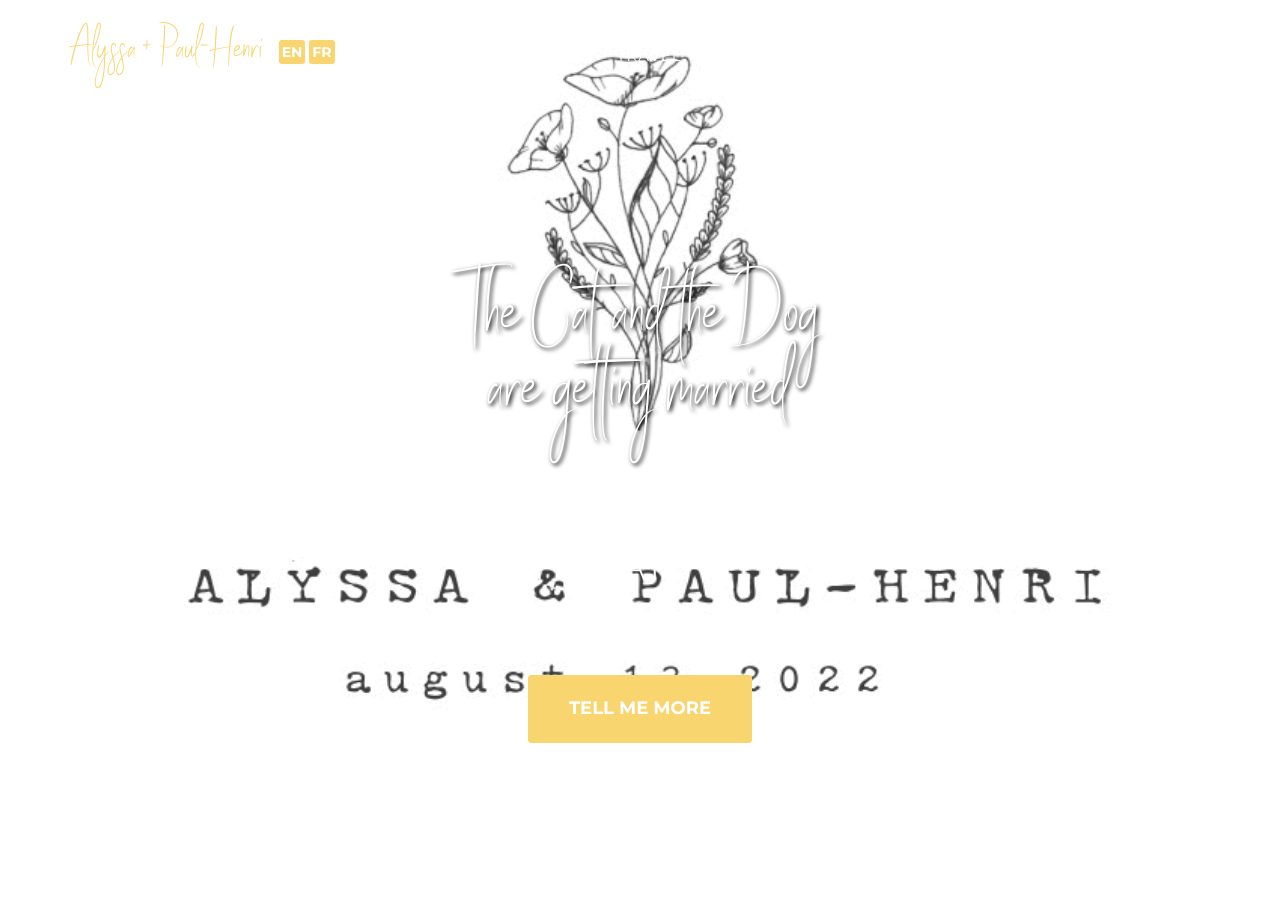
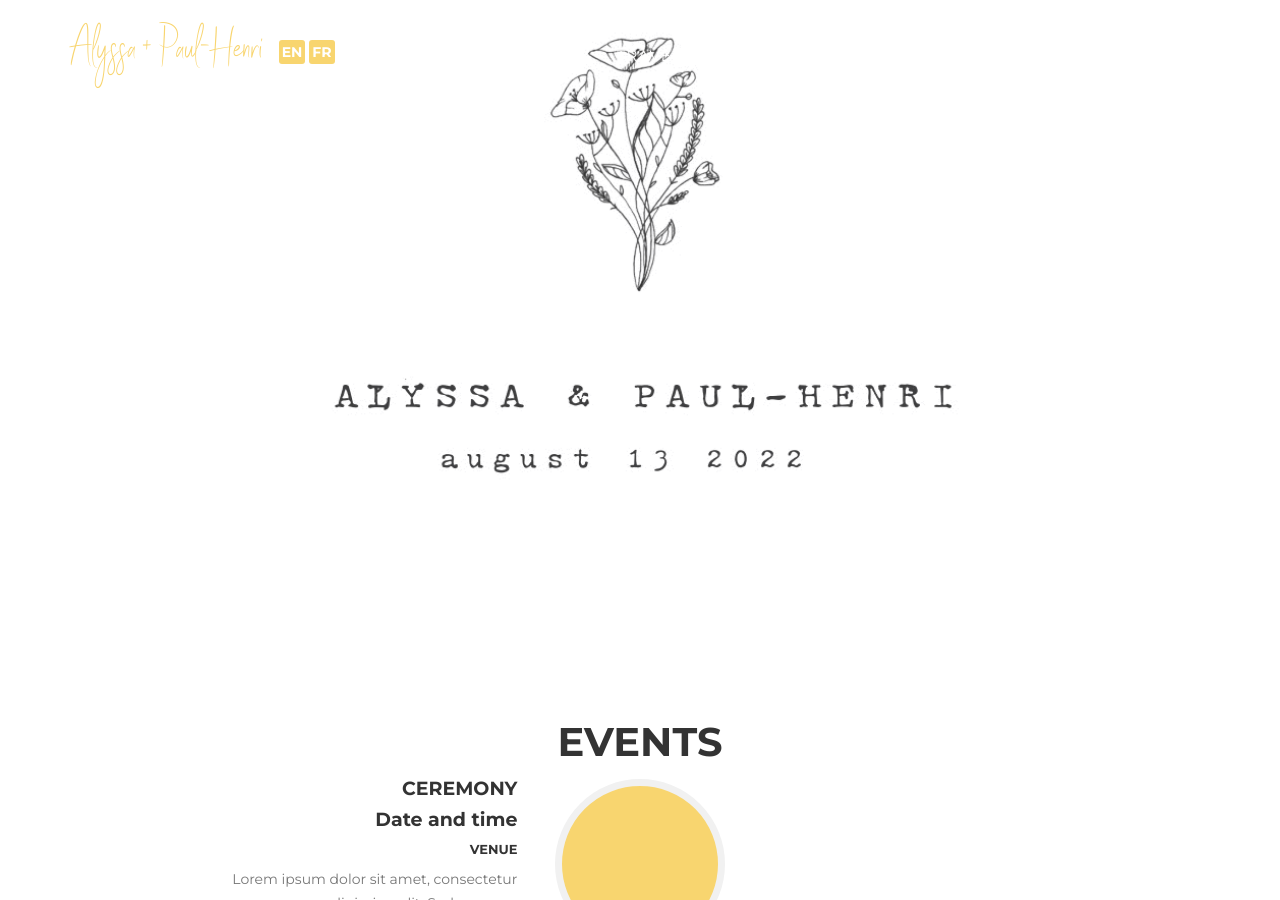
Before and after one commit to alyssapaulhenri/alyssapaulhenri.github.io, a Jekyll site: the page built from index.html, in a window 1280 px wide and 900 px high. Built offline with Jekyll 4.4.1, drawn with Linux system fonts in a browser that asks for light colours; some web fonts are replaced.

Commit message:
Remove useless text

```diff
--- a/_includes/en_data/header.html
+++ b/_includes/en_data/header.html
@@ -56,10 +56,9 @@
 <header>
     <div class="container">
         <div class="intro-text">
-            <div class="intro-heading">The Cat and the Dog<br>are getting married</div>
-            <div class="intro-lead-in">DATE</div>
-            <div class="intro-lead-in">Somewhere nice</div>
-            <a href="#events" class="page-scroll btn btn-xl">Tell Me More</a>
+            <div class="intro-heading"><br></div>
+            <div class="intro-lead-in"></div>
+            <div class="intro-lead-in"></div>
         </div>
     </div>
 </header>
```
Also changed, not shown: _includes/fr_data/header.html (+3 -4 lines).
